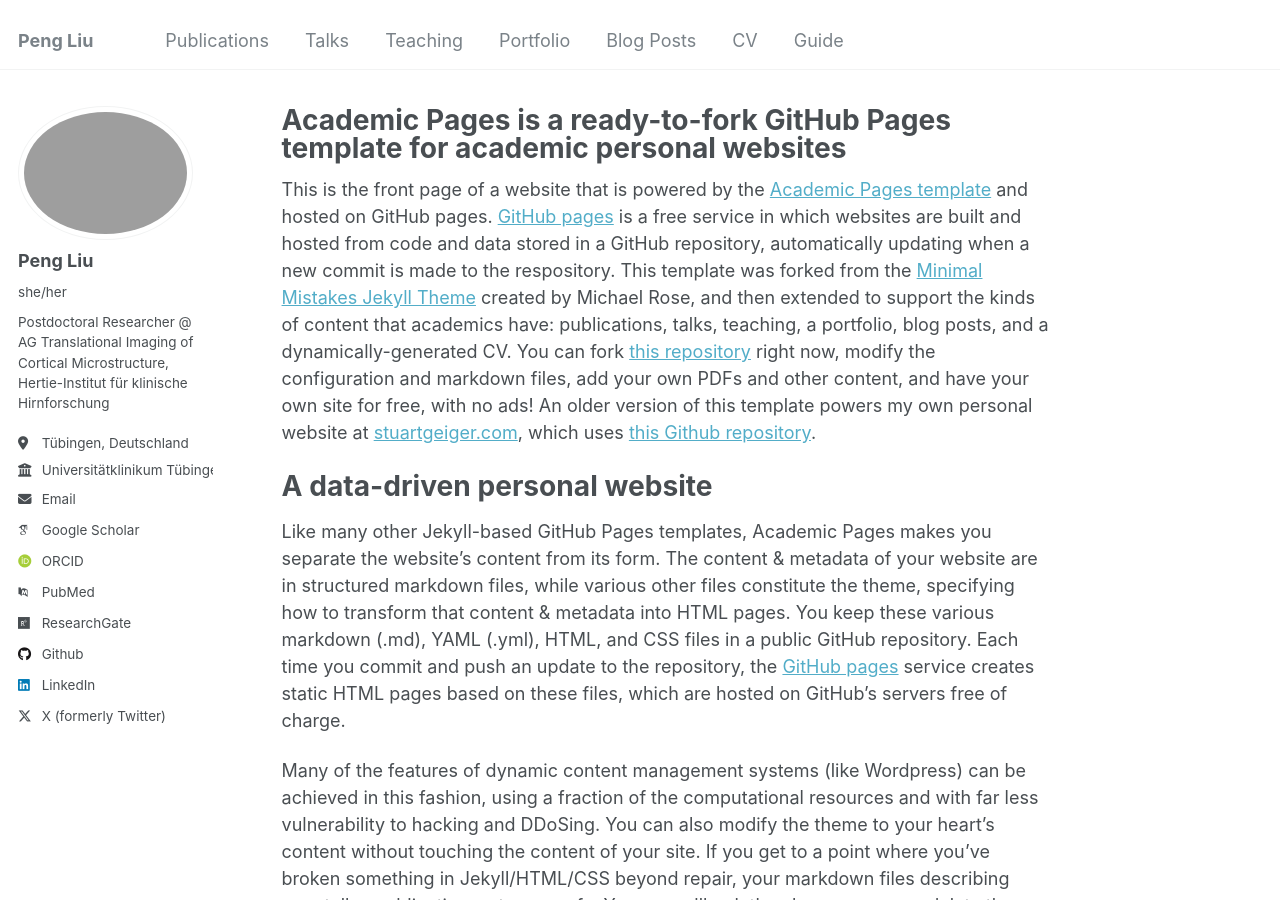
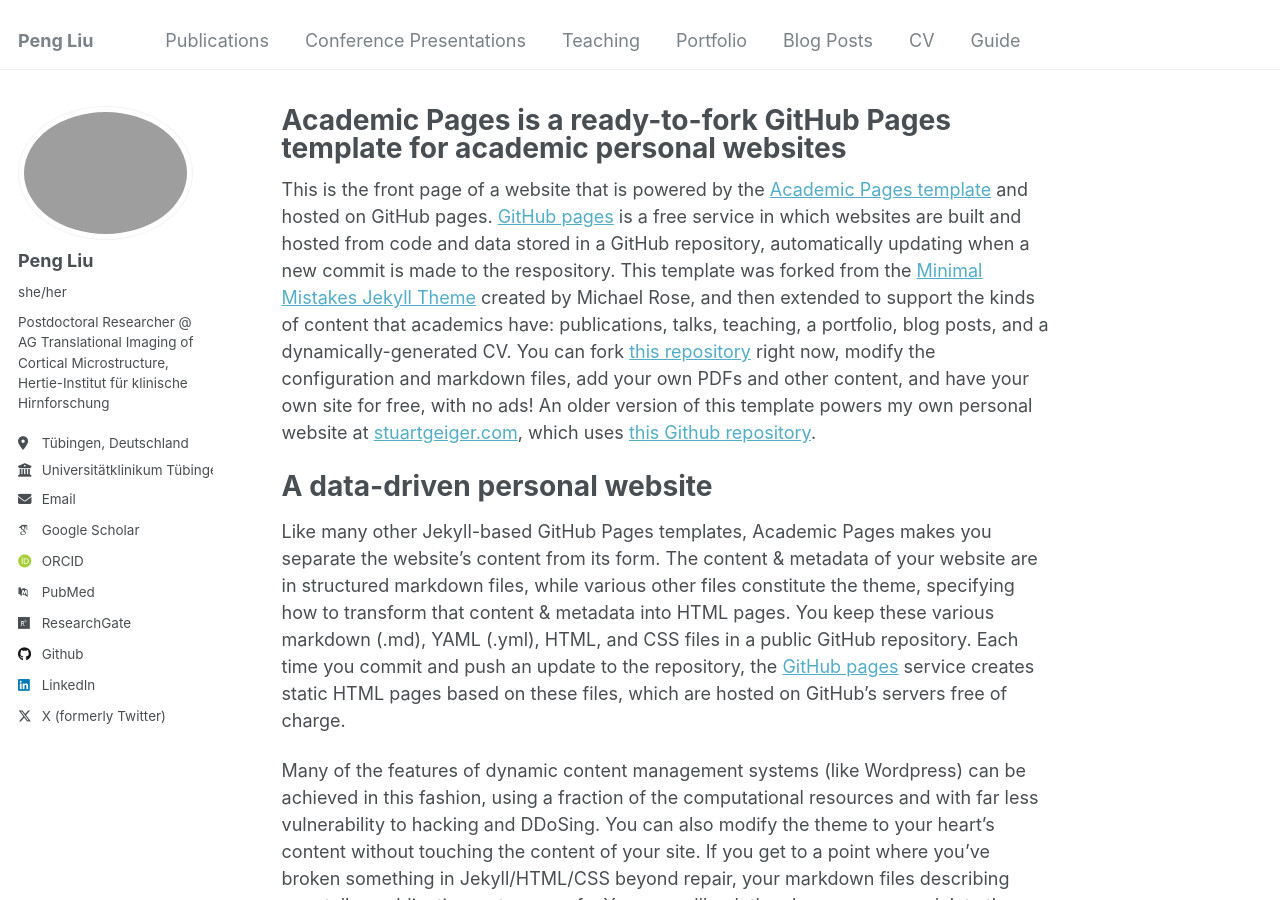
Before and after one commit to PengLiu1120/pengliu, a Jekyll site: the page built from _pages/about.md, in a window 1280 px wide and 900 px high. Built offline with Jekyll 4.4.1, drawn with Linux system fonts in a browser that asks for light colours; some web fonts are replaced.

Commit message:
Update navigation.yml

```diff
--- a/_data/navigation.yml
+++ b/_data/navigation.yml
@@ -8,8 +8,8 @@ main:
   - title: "Publications"
     url: /publications/
 
-  - title: "Talks"
-    url: /talks/
+  - title: "Conference Presentations"
+    url: /conference_presentations/
 
   - title: "Teaching"
     url: /teaching/
```
